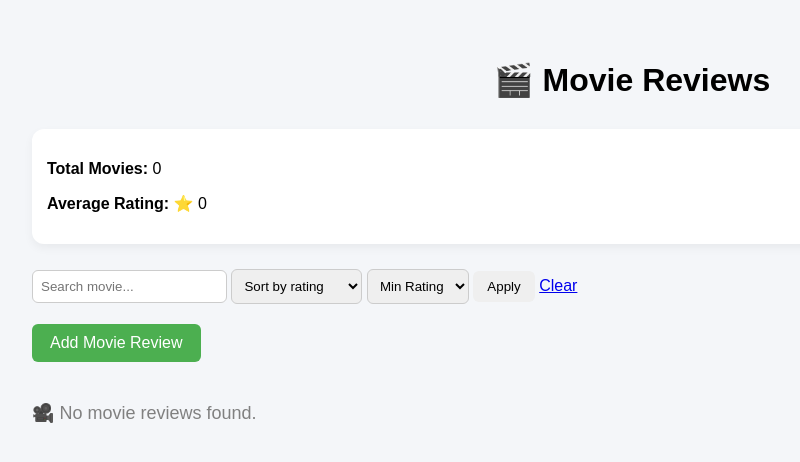
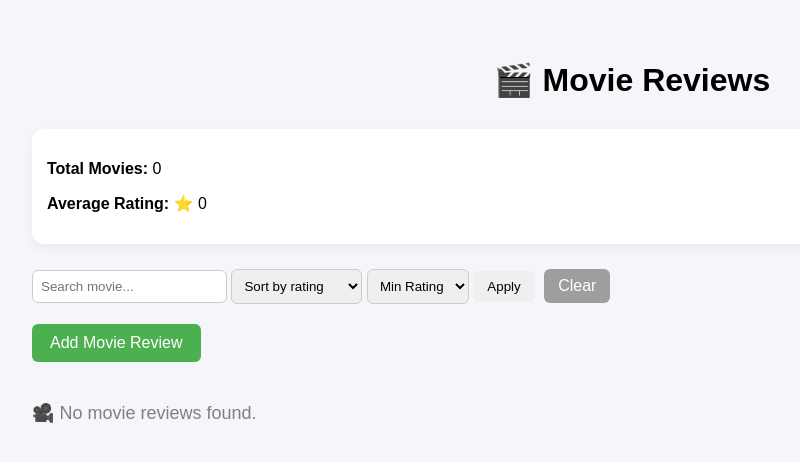
Before and after one commit to wwwatchara2707-2549/movie-review-flask, a Flask app: page / in a window 1280 px wide. Shown: the top 462 px of the page, without its empty margins (8-808 px from the left). Run offline with Flask 3, Linux system fonts and the light colour scheme.

Commit message:
style: improve clear filter button UI

```diff
--- a/static/style.css
+++ b/static/style.css
@@ -104,3 +104,16 @@ button:hover {
     border-radius: 12px;
     box-shadow: 0 4px 10px rgba(0, 0, 0, 0.05);
 }
+.clear-button {
+    display: inline-block;
+    padding: 8px 14px;
+    background: #9e9e9e;
+    color: white;
+    text-decoration: none;
+    border-radius: 6px;
+    margin-left: 5px;
+}
+
+.clear-button:hover {
+    background: #757575;
+}
--- a/templates/index.html
+++ b/templates/index.html
@@ -50,7 +50,7 @@
         </select>
 
         <button type="submit">Apply</button>
-        <a href="/">Clear</a>
+        <a href="/" class="clear-button">Clear</a>
     </form>
 
     <a href="/add" class="add-button">Add Movie Review</a>
```
